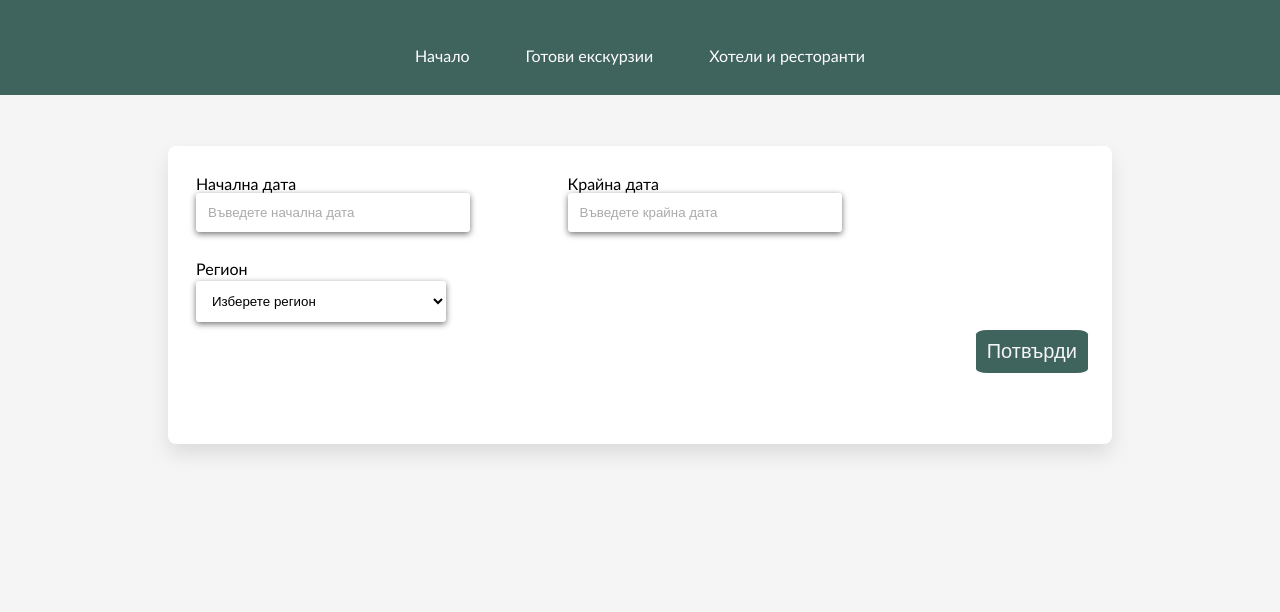
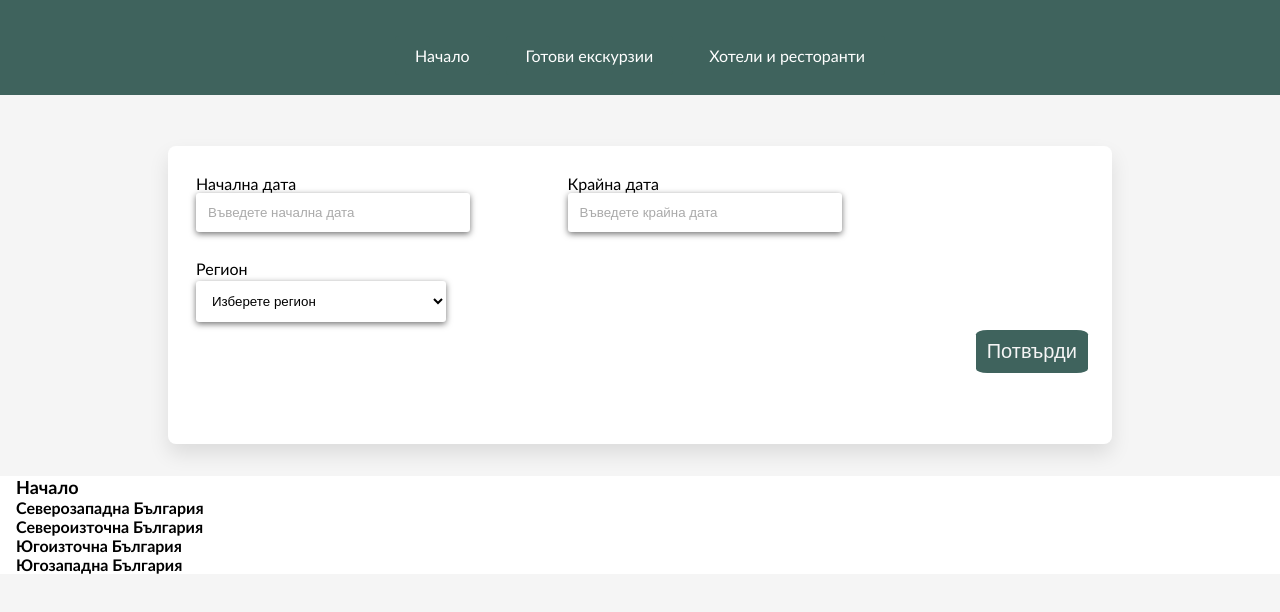
Before and after one commit to IT-8-TUES/8A-24-25-Team1, a plain HTML site: page Eleonora/plan_alone.html in a window 1280 px wide. Shown: the part 102-714 px from the top of the page. Drawn offline with nearby package versions, Linux system fonts and the light colour scheme; files that its build step writes are made by us from their sources.

Commit message:
making changes of the plan_alone.html

```diff
--- a/Eleonora/plan_alone.css
+++ b/Eleonora/plan_alone.css
@@ -74,7 +74,7 @@
     display: flex;
     flex-direction: column;
     flex-wrap: wrap;
-    justify-content: center;
+    justify-content: flex-start;
     align-items: flex-start;
     align-content: flex-start;
     margin: 0.25em auto;
--- a/Eleonora/plan_alone.html
+++ b/Eleonora/plan_alone.html
@@ -3,7 +3,7 @@
 <head>
     <meta charset="UTF-8">
     <meta name="viewport" content="width=device-width, initial-scale=1.0">
-    <link rel="stylesheet" href="../Alex/index.css">
+    <link rel="stylesheet" href="../index.css">
     <link rel="stylesheet" href="plan_alone.css">
 <!-- Вкарвам flatpickr-->
     <link rel="stylesheet" href="https://cdn.jsdelivr.net/npm/flatpickr/dist/flatpickr.min.css">
@@ -19,6 +19,7 @@
         </nav>
     </header>
     <br>
+    <main>
         <div id = "planning">
             <div class="enter-date">
                 <div id = "start-date">
@@ -341,7 +342,19 @@
             </div>
             </div>
         </div>
+    </main>
+    <footer>
+        <div id = "footer-nav">
+            <div id = "sights-link">
+                <a href = "../Alex/index.html" class = "main-link">Начало</a>
+                <a href = "../Eleonora/Northwest">Северозападна България</a>
+                <a href = "../Eleonora/Northeast.html">Североизточна България</a>
+                <a href = "../Teodor/Southeast">Югоизточна България</a>
+                <a href = "../Alex/Southeast.html">Югозападна България</a>
+            </div>
 
+        </div>
+    </footer>
     <script src="plan_alone.js"></script>
     <script src="https://cdn.jsdelivr.net/npm/flatpickr"></script>
     <script src="https://cdn.jsdelivr.net/npm/flatpickr/dist/l10n/bg.js"></script>
--- a/Eleonora/plan_alone.js
+++ b/Eleonora/plan_alone.js
@@ -239,7 +239,7 @@ function displaySights(dayNum) {
 
 }
 
-document.addEventListener("DOMContentLoaded", function() {
+document.addEventListener("DOMContentLoaded", () =>  {
     for(dayNum = 1; dayNum <= 10; dayNum++) {
         valueSelector(dayNum);
     }
--- a/index.css
+++ b/index.css
@@ -152,3 +152,30 @@ button {
 button:hover {
     background-color: #2e4742;
 }
+
+footer {
+  background-color: white;
+}
+
+#sights-link {
+  color:black;
+  display: flex;
+  flex-direction: column;
+  margin:1em;
+}
+
+a {
+  color:black;
+  text-decoration: none;
+}
+
+a:hover {
+  text-decoration: underline;
+  text-decoration-color: #3f635d;
+  text-decoration-thickness: 0.13em;
+  animation: ;
+}
+
+.main-link {
+  font-size: large;
+}
```
Lines whose indentation alone changed are shown as unchanged.
